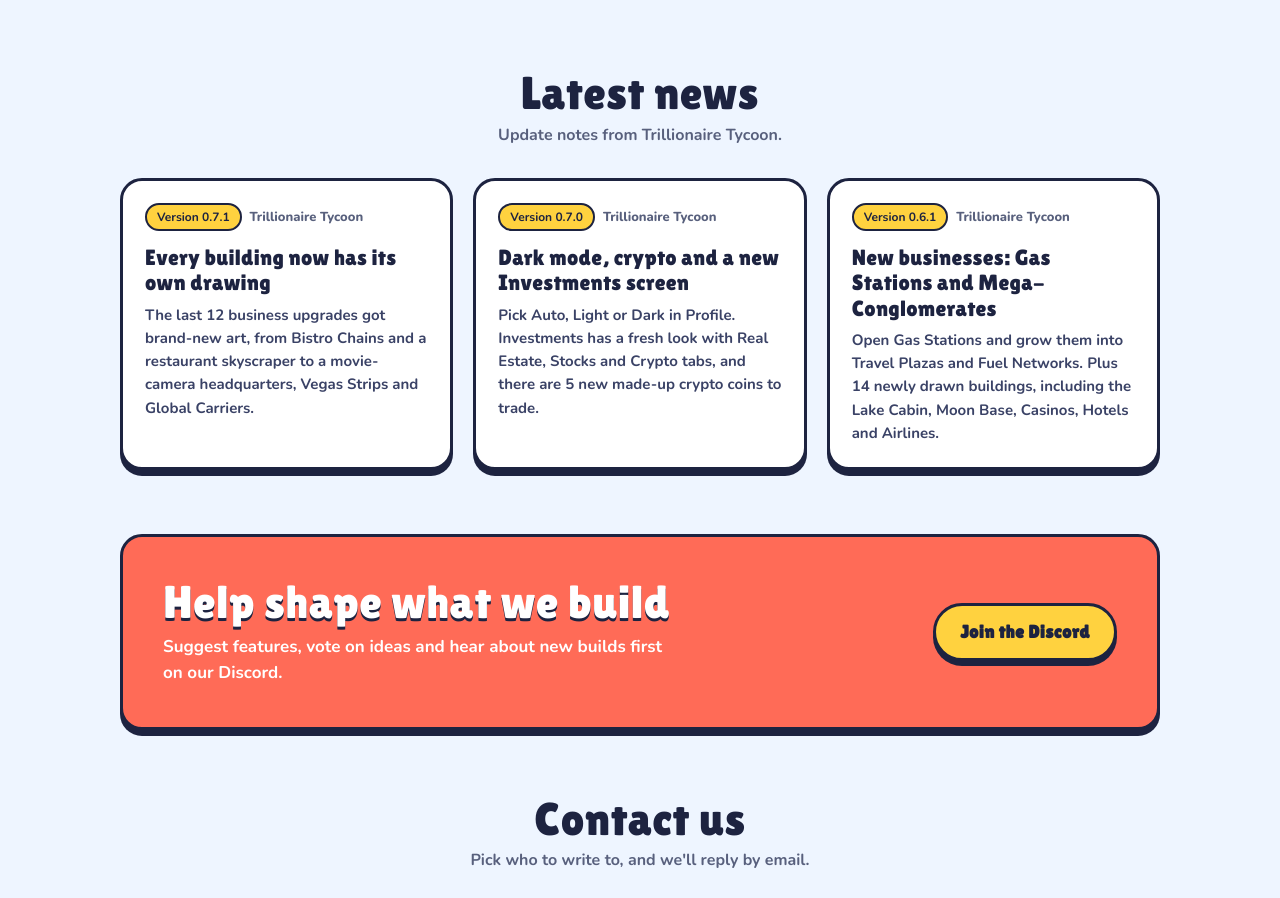
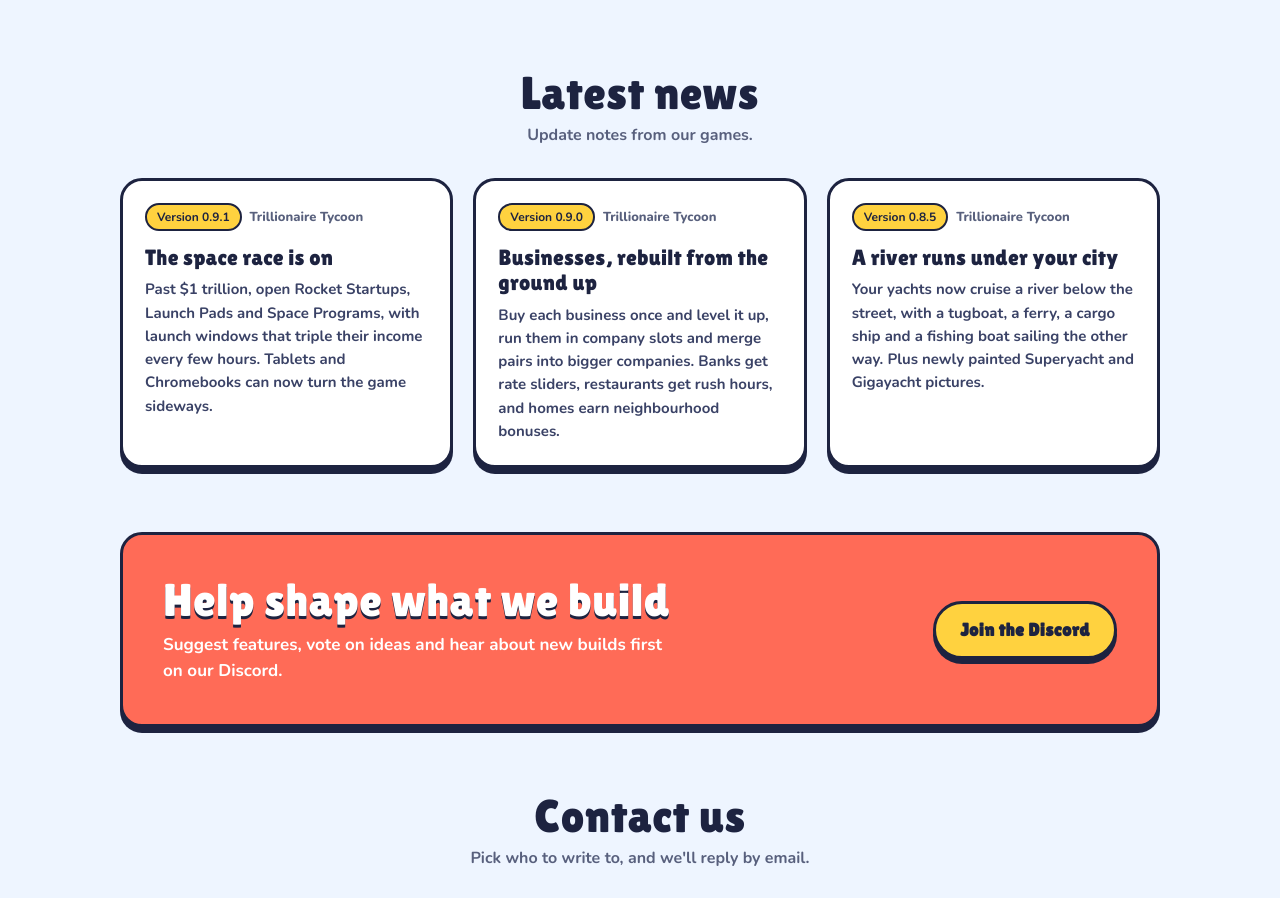
Before and after one commit to HIP-Entertainment/historyispower.com, a plain HTML site: page index.html in a window 1280 px wide. Shown: the part 2380-3278 px from the top of the page. Drawn offline with nearby package versions, Linux system fonts and the light colour scheme.

Commit message:
News: Trillionaire Tycoon 0.8.5, 0.9.0 and 0.9.1

```diff
--- a/index.html
+++ b/index.html
@@ -134,25 +134,28 @@
     <div class="wrap">
       <div class="sec-head">
         <h2>Latest news</h2>
-        <p>Update notes from Trillionaire Tycoon.</p>
+        <p>Update notes from our games.</p>
       </div>
-      <!-- NEWS: newest first. To add one, copy an <article> block and put it at the top. -->
+      <!-- NEWS: newest first, the newest 3 only. Added by tools\add-news.ps1 (the /site-news skill) for every new
+           3-part game version, before its snapshot. Keep the start/end markers: the script writes between them. -->
       <div class="news">
+        <!-- news:start -->
         <article class="item panel">
-          <div class="meta"><b>Version 0.7.1</b> Trillionaire Tycoon</div>
-          <h3>Every building now has its own drawing</h3>
-          <p>The last 12 business upgrades got brand-new art, from Bistro Chains and a restaurant skyscraper to a movie-camera headquarters, Vegas Strips and Global Carriers.</p>
+          <div class="meta"><b>Version 0.9.1</b> Trillionaire Tycoon</div>
+          <h3>The space race is on</h3>
+          <p>Past $1 trillion, open Rocket Startups, Launch Pads and Space Programs, with launch windows that triple their income every few hours. Tablets and Chromebooks can now turn the game sideways.</p>
         </article>
         <article class="item panel">
-          <div class="meta"><b>Version 0.7.0</b> Trillionaire Tycoon</div>
-          <h3>Dark mode, crypto and a new Investments screen</h3>
-          <p>Pick Auto, Light or Dark in Profile. Investments has a fresh look with Real Estate, Stocks and Crypto tabs, and there are 5 new made-up crypto coins to trade.</p>
+          <div class="meta"><b>Version 0.9.0</b> Trillionaire Tycoon</div>
+          <h3>Businesses, rebuilt from the ground up</h3>
+          <p>Buy each business once and level it up, run them in company slots and merge pairs into bigger companies. Banks get rate sliders, restaurants get rush hours, and homes earn neighbourhood bonuses.</p>
         </article>
         <article class="item panel">
-          <div class="meta"><b>Version 0.6.1</b> Trillionaire Tycoon</div>
-          <h3>New businesses: Gas Stations and Mega-Conglomerates</h3>
-          <p>Open Gas Stations and grow them into Travel Plazas and Fuel Networks. Plus 14 newly drawn buildings, including the Lake Cabin, Moon Base, Casinos, Hotels and Airlines.</p>
+          <div class="meta"><b>Version 0.8.5</b> Trillionaire Tycoon</div>
+          <h3>A river runs under your city</h3>
+          <p>Your yachts now cruise a river below the street, with a tugboat, a ferry, a cargo ship and a fishing boat sailing the other way. Plus newly painted Superyacht and Gigayacht pictures.</p>
         </article>
+        <!-- news:end -->
       </div>
     </div>
   </section>
```
